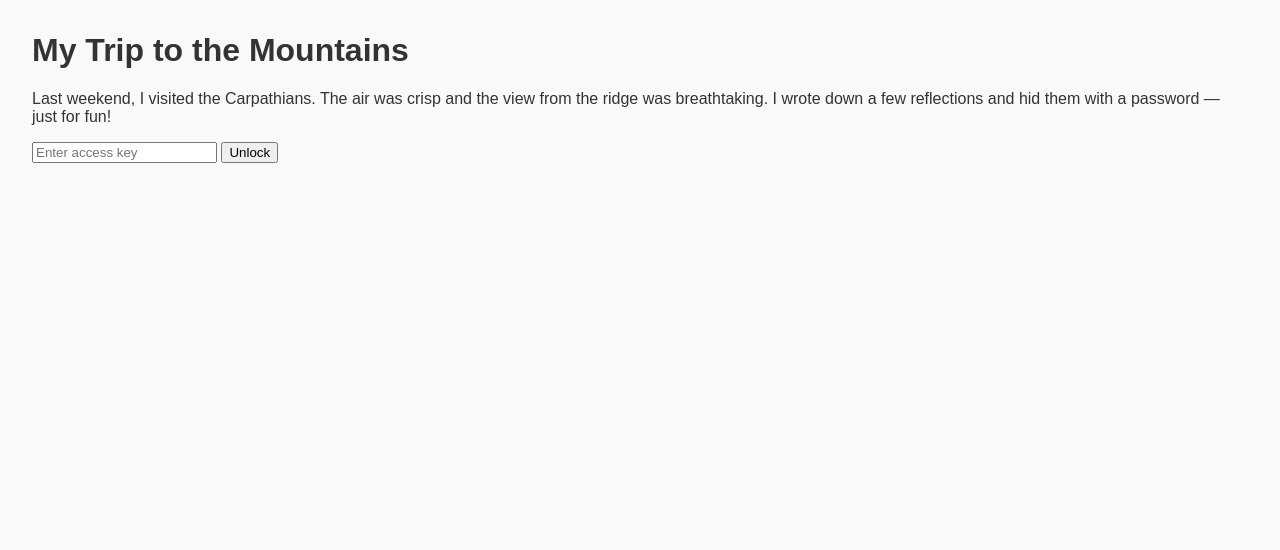
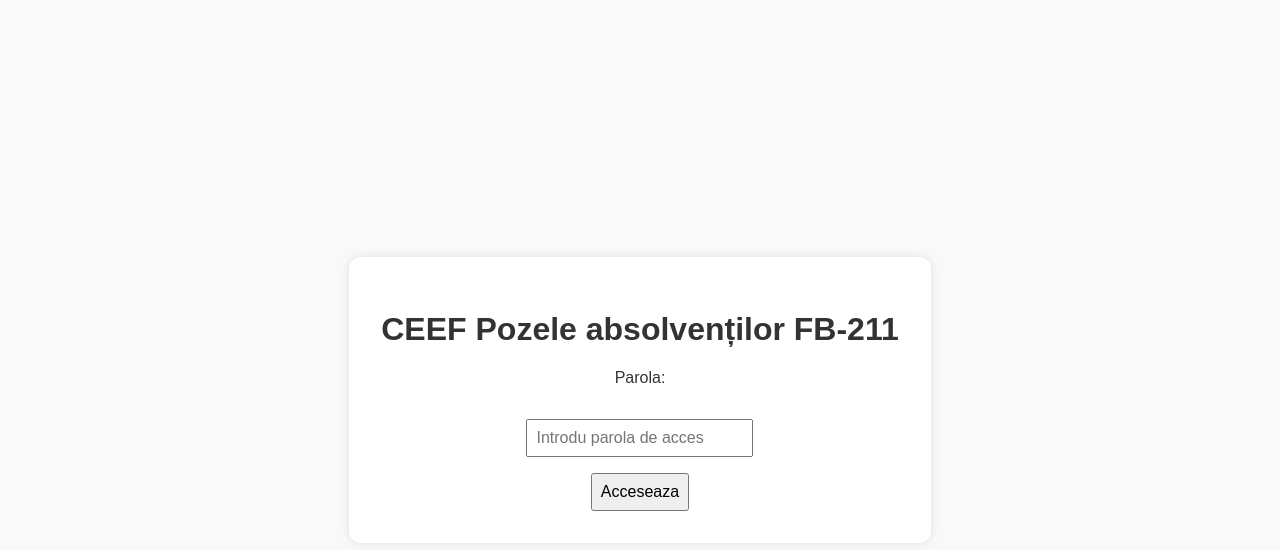
Before and after one commit to valerica13/mountin-notes, a plain HTML site: page index.html in a window 1280 px wide. Drawn offline with Linux system fonts and the light colour scheme.

Commit message:
Update index.html

```diff
--- a/index.html
+++ b/index.html
@@ -2,36 +2,67 @@
 <html lang="en">
 <head>
   <meta charset="UTF-8">
-  <title>Travel Notes</title>
+  <title>Pozele absolvenților FB-211</title>
   <style>
+    html, body {
+      height: 100%;
+      margin: 0;
+    }
+
     body {
       font-family: Arial, sans-serif;
-      margin: 2rem;
       background-color: #f9f9f9;
       color: #333;
+      display: flex;
+      justify-content: center;
+      align-items: center;
+      text-align: center;
     }
+
+    .container {
+      max-width: 600px;
+      padding: 2rem;
+      background-color: #ffffff;
+      border-radius: 12px;
+      box-shadow: 0 0 10px rgba(0,0,0,0.1);
+    }
+
     #secret {
       display: none;
       margin-top: 2rem;
       background: #ffe9e9;
       padding: 1rem;
       border-left: 4px solid red;
+      border-radius: 8px;
+      text-align: left;
+    }
+
+    input, button {
+      margin-top: 1rem;
+      padding: 0.5rem;
+      font-size: 1rem;
+    }
+
+    button {
+      cursor: pointer;
     }
   </style>
 </head>
 <body>
-  <h1>My Trip to the Mountains</h1>
-  <p>
-    Last weekend, I visited the Carpathians. The air was crisp and the view from the ridge was breathtaking.
-    I wrote down a few reflections and hid them with a password — just for fun!
-  </p>
+  <div class="container">
+    <h1>CEEF Pozele absolvenților FB-211</h1>
+    <p>Parola:</p>
+    <input type="password" id="code" placeholder="Introdu parola de acces">
+    <br>
+    <button onclick="checkCode()">Acceseaza</button>
 
-  <input type="password" id="code" placeholder="Enter access key">
-  <button onclick="checkCode()">Unlock</button>
-
-  <div id="secret">
-    <p><strong>Hey...</strong> Are you okay? If you need help, please click the button below or use our usual signal.</p>
-    <button onclick="alert('Okay. I’m here for you. Please stay safe.')">I need help</button>
+    <div id="secret">
+      <p><strong>Hey babi</strong>, I'm now a little programmer hehe. I want to tell you that I'm not mad at you for not replying to your emails. I will only do it when you send me one saying it's safe to communicate, because I have no idea if someone is able to read our emails and it will make it worse if they find out about our only means of communication.</p>
+      <p>Btw we have guaranteed places to stay and a lot of support, there's nothing we must worry about, I can't wait to tell you all about it.</p>
+      <p>Also careful about the medication. I don’t want them to say you were easily manipulated to run away because you were on pills for your mental health and were mentally ill. When you can, tell me the name of the pills.</p>
+      <p>Reply to this email with our safe word so that I know you saw this. I love you more than you can imagine, please stay safe and let me know as soon as you can that you saw this. I'm not giving up on you ever, and I ask you for the same thing. We are endgame.</p>
+      <button onclick="alert('I’m here for you. Please stay safe. I love you infinitely')">Click here</button>
+    </div>
   </div>
 
   <script>
@@ -41,7 +72,7 @@
       if (validWords.includes(input)) {
         document.getElementById("secret").style.display = "block";
       } else {
-        alert("No additional content found.");
+        alert("Safe word");
       }
     }
   </script>
```
